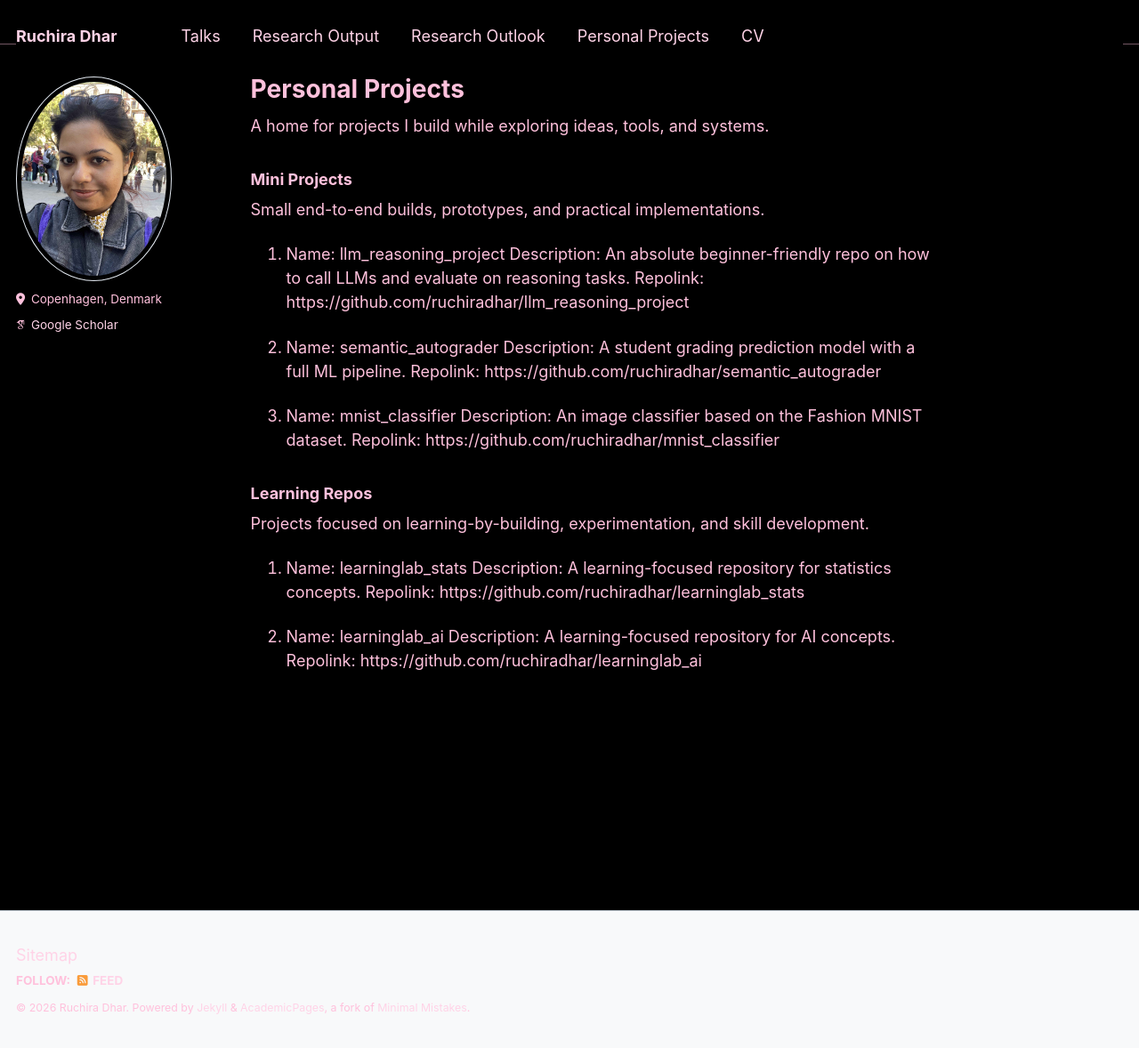
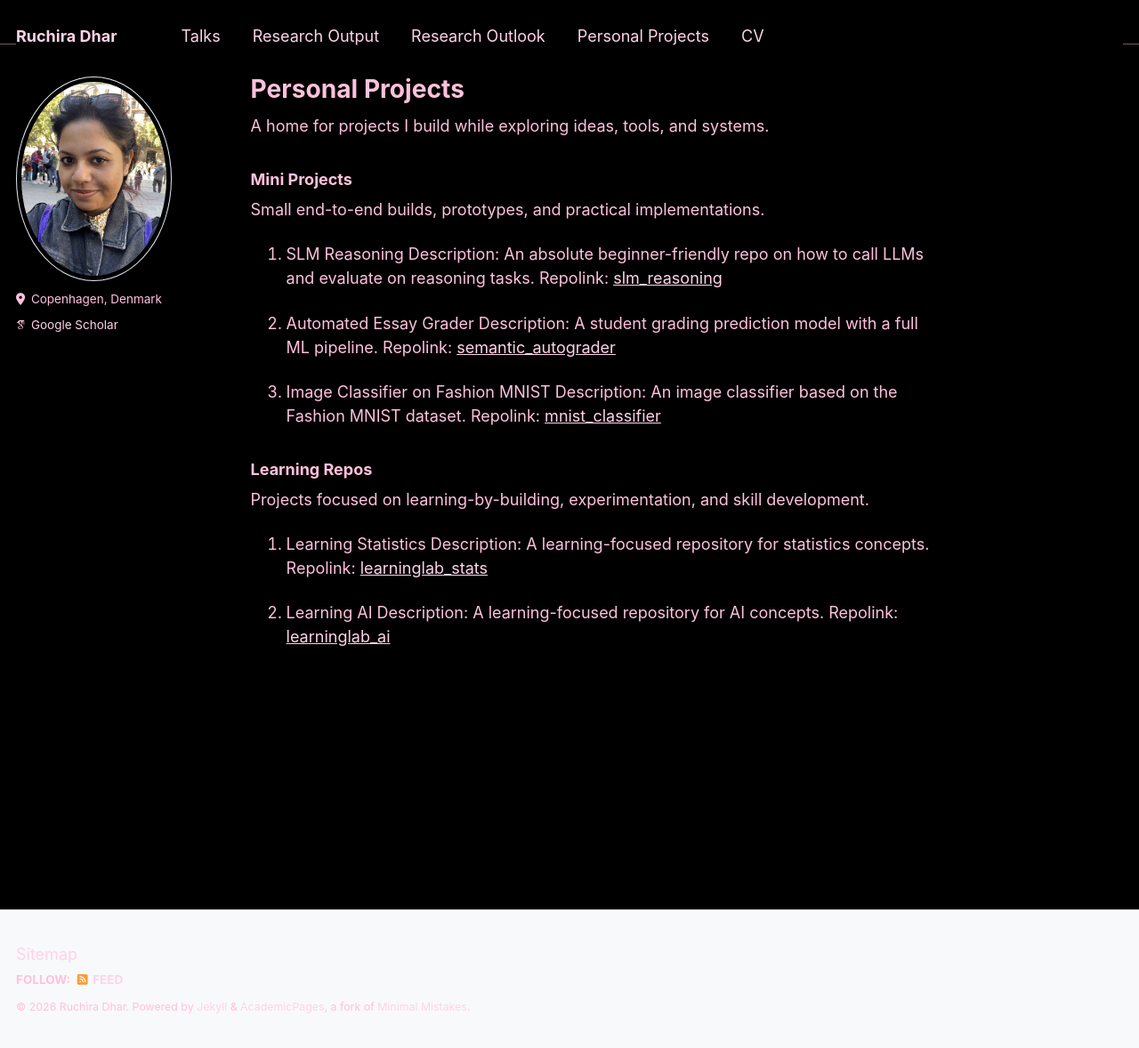
Before and after one commit to ruchiradhar/ruchiradhar.github.io, a Jekyll site: the page built from _pages/personal-projects.md, in a window 1280 px wide and 1178 px high. Shown: the whole window at 89% size. Built offline with Jekyll 4.4.1, drawn with Linux system fonts in a browser that asks for light colours; some web fonts are replaced.

Commit message:
Update 2.1 2026

```diff
--- a/_pages/personal-projects.md
+++ b/_pages/personal-projects.md
@@ -12,26 +12,26 @@ A home for projects I build while exploring ideas, tools, and systems.
 
 Small end-to-end builds, prototypes, and practical implementations.
 
-1. Name: llm_reasoning_project
-	Description: An absolute beginner-friendly repo on how to call LLMs and evaluate on reasoning tasks.
-	Repolink: https://github.com/ruchiradhar/llm_reasoning_project
+1. SLM Reasoning
+   Description: An absolute beginner-friendly repo on how to call LLMs and evaluate on reasoning tasks.
+   Repolink: [slm_reasoning](https://github.com/ruchiradhar/llm_reasoning_project)
 
-2. Name: semantic_autograder
-	Description: A student grading prediction model with a full ML pipeline.
-	Repolink: https://github.com/ruchiradhar/semantic_autograder
+2. Automated Essay Grader
+   Description: A student grading prediction model with a full ML pipeline.
+   Repolink: [semantic_autograder](https://github.com/ruchiradhar/semantic_autograder)
 
-3. Name: mnist_classifier
-	Description: An image classifier based on the Fashion MNIST dataset.
-	Repolink: https://github.com/ruchiradhar/mnist_classifier
+3. Image Classifier on Fashion MNIST
+   Description: An image classifier based on the Fashion MNIST dataset.
+   Repolink: [mnist_classifier](https://github.com/ruchiradhar/mnist_classifier)
 
 ### Learning Repos
 
 Projects focused on learning-by-building, experimentation, and skill development.
 
-1. Name: learninglab_stats
-	Description: A learning-focused repository for statistics concepts.
-	Repolink: https://github.com/ruchiradhar/learninglab_stats
+1. Learning Statistics
+   Description: A learning-focused repository for statistics concepts.
+   Repolink: [learninglab_stats](https://github.com/ruchiradhar/learninglab_stats)
 
-2. Name: learninglab_ai
-	Description: A learning-focused repository for AI concepts.
-	Repolink: https://github.com/ruchiradhar/learninglab_ai
+2. Learning AI
+   Description: A learning-focused repository for AI concepts.
+   Repolink: [learninglab_ai](https://github.com/ruchiradhar/learninglab_ai)
```
